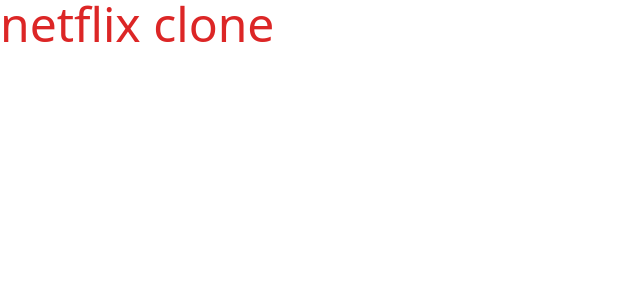
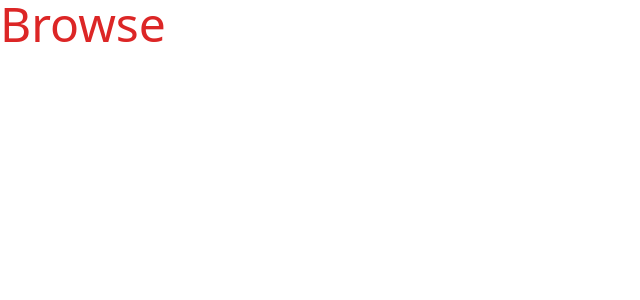
Before and after one commit to prakash-joshi/netflix-clone, a React (Vite) app: page /browse in a window 1280 px wide. Shown: the top 300 px of the page, without its empty margins (0-640 px from the left). Built offline with nearby package versions, Linux system fonts and the light colour scheme.

Commit message:
configure router

```diff
--- a/package.json
+++ b/package.json
@@ -12,7 +12,8 @@
   },
   "dependencies": {
     "react": "^18.2.0",
-    "react-dom": "^18.2.0"
+    "react-dom": "^18.2.0",
+    "react-router-dom": "^6.22.3"
   },
   "devDependencies": {
     "@types/react": "^18.2.66",
--- a/src/App.jsx
+++ b/src/App.jsx
@@ -1,5 +1,11 @@
+import Body from "./components/Body";
+
 function App() {
-  return <div className="text-5xl  text-red-600 ">netflix clone</div>;
+  return (
+    <div className="text-5xl  text-red-600 ">
+      <Body />
+    </div>
+  );
 }
 
 export default App;
--- /dev/null
+++ b/src/components/Body.jsx
@@ -0,0 +1,24 @@
+import { createBrowserRouter } from "react-router-dom";
+import Browse from "./Browse";
+import Login from "./Login";
+import { RouterProvider } from "react-router";
+
+const Body = () => {
+  const appRouter = createBrowserRouter([
+    {
+      path: "/",
+      element: <Login />,
+    },
+    {
+      path: "/browse",
+      element: <Browse />,
+    },
+  ]);
+  return (
+    <div>
+      <RouterProvider router={appRouter} />
+    </div>
+  );
+};
+
+export default Body;
--- /dev/null
+++ b/src/components/Browse.jsx
@@ -0,0 +1,5 @@
+const Browse = () => {
+  return <div>Browse</div>;
+};
+
+export default Browse;
--- /dev/null
+++ b/src/components/Login.jsx
@@ -0,0 +1,5 @@
+const Login = () => {
+  return <div>Login</div>;
+};
+
+export default Login;
```
Also changed, not shown: 1 other file (tests, documents, lock files or other folders).
